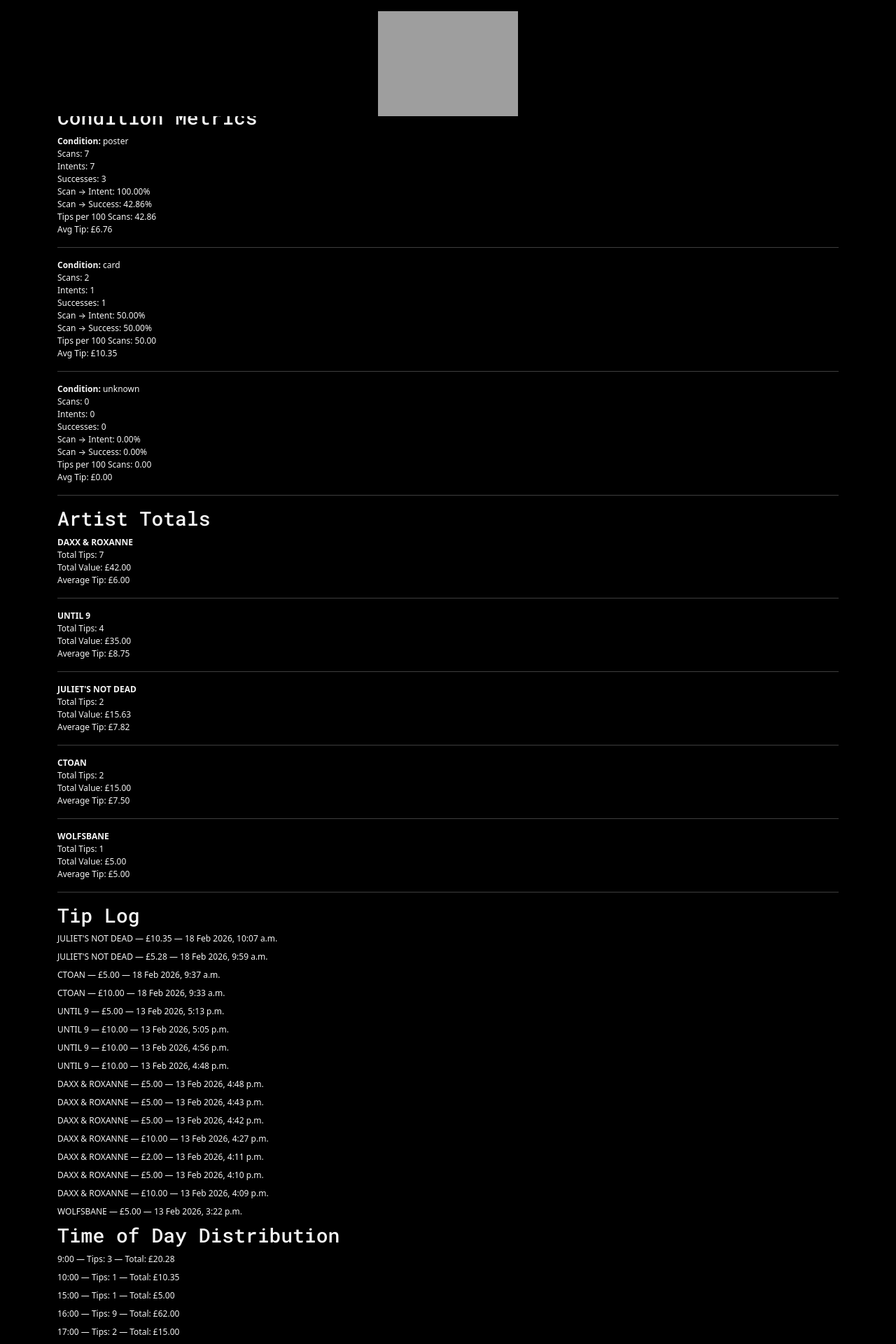
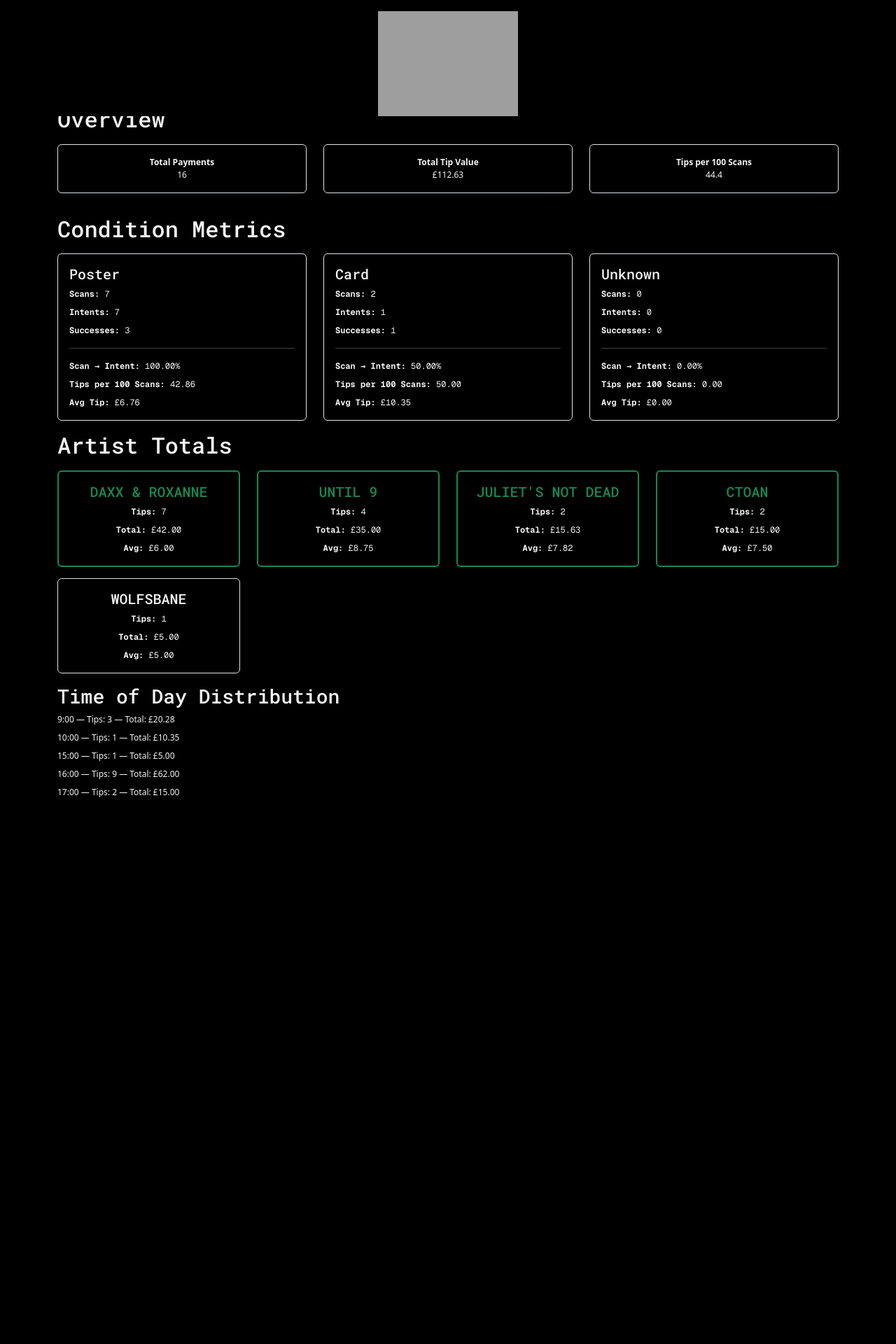
Before and after one commit to AxdeKlerk/MT-phase-1, a Django app: page /gigs/phase1-report/ in a window 1280 px wide. Shown: the whole page at 70% size. After the commit the page ends 1139 px from the top, so only its background shows below. Run offline with Django 5.2, Linux system fonts and the light colour scheme; the visitor is signed in with stand-in values (Sample User, id 1); data comes from the database, SQL or seed files in the repository; some libraries are stand-ins or nearby versions; grey boxes are pictures that could not be loaded.

Commit message:
Phase 1 complete: payment integrity, reporting, and UI cleanup

```diff
--- a/mt_core/gigs/models.py
+++ b/mt_core/gigs/models.py
@@ -49,12 +49,14 @@ class Gig(models.Model):
     def __str__(self):
         return f"{self.artist} at {self.venue} on {self.gig_date}"
 
+
 class Payment(models.Model):
     gig = models.ForeignKey(Gig, on_delete=models.CASCADE)
     amount = models.DecimalField(max_digits=5, decimal_places=2)
     payment_date = models.DateTimeField(auto_now_add=True)
     reference = models.CharField(max_length=255, blank=True, null=True)
     processor_id = models.CharField(max_length=255, unique=True, blank=True, null=True)
+    tip_amount = models.DecimalField(max_digits=5, decimal_places=2, null=True, blank=True)
 
 
     STATUS_CHOICES = [
@@ -74,7 +76,7 @@ class Payment(models.Model):
 
     @property
     def gig_date(self):
-        return self.scan_event.gig.gig_date if self.scan_event else None
+        return self.gig.gig_date
 
     @property
     def is_successful(self):
--- a/mt_core/gigs/templates/gigs/phase1_report.html
+++ b/mt_core/gigs/templates/gigs/phase1_report.html
@@ -7,37 +7,93 @@
 <div class="container report-container">
 
     <h2>Phase 1 Report</h2>
-
     <hr>
 
-    <h3>Condition Metrics</h3>
+    <h2 class="mb-3">Overview</h2>
 
-    {% for row in condition_data %}
-        <div class="mb-3">
-            <strong>Condition:</strong> {{ row.condition }}<br>
-            Scans: {{ row.scan_count }}<br>
-            Intents: {{ row.intent_count }}<br>
-            Successes: {{ row.success_count }}<br>
-            Scan → Intent: {{ row.scan_to_intent|floatformat:2 }}%<br>
-            Scan → Success: {{ row.scan_to_success|floatformat:2 }}%<br>
-            Tips per 100 Scans: {{ row.tips_per_100_scans|floatformat:2 }}<br>
-            Avg Tip: £{{ row.avg_tip|floatformat:2 }}
+    <div class="row text-center mb-4">
+
+        <div class="col-md-4 mb-2">
+            <div class="p-3 border rounded">
+                <strong>Total Payments</strong><br>
+                {{ total_payments }}
             </div>
+        </div>
+
+        <div class="col-md-4 mb-2">
+            <div class="p-3 border rounded">
+                <strong>Total Tip Value</strong><br>
+                £{{ total_revenue|floatformat:2 }}
+            </div>
+        </div>
+
+        <div class="col-md-4 mb-2">
+            <div class="p-3 border rounded">
+                <strong>Tips per 100 Scans</strong><br>
+                {% if condition_data.0.scan_count %}
+                    {{ overall_tips_per_100|floatformat:1 }}
+                {% else %}
+                    0
+                {% endif %}
+            </div>
+        </div>
+    </div>
+
+    <h2 class="mb-3">Condition Metrics</h2>
+
+    <div class="row">
+
+        {% for condition in condition_data %}
+
+        <div class="col-md-4 mb-3">
+            <div class="p-3 border rounded">
+                <h5 class="text-capitalize mb-2">
+                    {{ condition.condition }}
+                </h5>
+                <p class="mb-1"><strong>Scans:</strong> {{ condition.scan_count }}</p>
+                <p class="mb-1"><strong>Intents:</strong> {{ condition.intent_count }}</p>
+                <p class="mb-1"><strong>Successes:</strong> {{ condition.success_count }}</p>
                 <hr>
+
+                <p class="mb-1">
+                    <strong>Scan → Intent:</strong>
+                    {{ condition.scan_to_intent|floatformat:2 }}%
+                </p>
+
+                <p class="mb-1">
+                    <strong>Tips per 100 Scans:</strong>
+                    {{ condition.tips_per_100_scans|floatformat:2 }}
+                </p>
+
+                <p class="mb-0">
+                    <strong>Avg Tip:</strong>
+                    £{{ condition.avg_tip|default:0|floatformat:2 }}
+                </p>
+            </div>
+        </div>
         {% endfor %}
+    </div>
 
-    <h3>Artist Totals</h3>
+    <h2 class="mb-3">Artist Totals</h2>
 
+    <div class="row">
         {% for artist in artist_totals %}
-        <div class="mb-2">
-            <strong>{{ artist.gig__artist__name }}</strong><br>
-            Total Tips: {{ artist.total_tips }}<br>
-            Total Value: £{{ artist.total_value|floatformat:2 }}<br>
-            Average Tip: £{{ artist.average_tip|floatformat:2 }}
+        <div class="col-md-3 mb-3">
+            <div class="p-3 border rounded text-center {% if forloop.counter <= 4 %}border-success border-2 shadow{% endif %}">
+
+                <h5 class="mb-2 {% if forloop.counter <= 4 %}text-success{% endif %}">
+                    {{ artist.gig__artist__name }}
+                </h5>
+
+                <p class="mb-1"><strong>Tips:</strong> {{ artist.total_tips }}</p>
+                <p class="mb-1"><strong>Total:</strong> £{{ artist.total_value|default:0|floatformat:2 }}</p>
+                <p class="mb-0"><strong>Avg:</strong> £{{ artist.average_tip|default:0|floatformat:2 }}</p>
             </div>
-        <hr>
+        </div>
         {% endfor %}
+    </div>
 
+        <!-- For Phase 2
         <h3>Tip Log</h3>
 
         {% for tip in tip_log %}
@@ -46,7 +102,7 @@
                 £{{ tip.amount }} —
                 {{ tip.payment_date }}
             </div>
-    {% endfor %}
+        {% endfor %} -->
 
         <h3>Time of Day Distribution</h3>
 
@@ -59,6 +115,6 @@
         {% empty %}
             <p>No successful payments yet.</p>
         {% endfor %}
+    </div>
 
-</div>
 {% endblock %}
--- a/mt_core/gigs/views.py
+++ b/mt_core/gigs/views.py
@@ -152,7 +152,8 @@ def start_payment(request):
         payment_method_types=["card"],
         metadata={
             "gig_id": str(gig_id),
-            "artist_name": gig.artist.name
+            "artist_name": gig.artist.name,
+            "tip_amount": amount
         }
     )
 
@@ -235,7 +236,6 @@ def phase1_report(request):
             "intent_count": intent_count,
             "success_count": success_count,
             "scan_to_intent": (intent_count / scan_count * 100) if scan_count else 0,
-            "scan_to_success": (success_count / scan_count * 100) if scan_count else 0,
             "avg_tip": avg_tip or 0,
             "tips_per_100_scans": (success_count / scan_count * 100) if scan_count else 0,
 
@@ -253,12 +253,12 @@ def phase1_report(request):
         .order_by("-total_value")
     )
 
-    # SECTION 3 — Chronological Tip Log
-    tip_log = (
-        Payment.objects
-        .select_related("gig__artist", "gig__venue")
-        .order_by("-payment_date")
-    )
+    # SECTION 3 — Chronological Tip Log for Phase 2 (Not currently displayed)
+    #tip_log = (
+        #Payment.objects
+        #.select_related("gig__artist", "gig__venue")
+        #.order_by("-payment_date")
+    #)
 
     # SECTION 4 — Time of Day Distribution (Successful Only)
     time_distribution = (
@@ -272,11 +272,28 @@ def phase1_report(request):
         .order_by("hour")
     )
 
+    total_payments = Payment.objects.count()
+
+    total_revenue = Payment.objects.aggregate(
+        total=Sum("amount")
+    )["total"] or 0
+
+    total_scans = sum(item["scan_count"] for item in condition_data)
+    total_success = sum(item["success_count"] for item in condition_data)
+
+    overall_tips_per_100 = (
+        (total_success / total_scans) * 100
+        if total_scans else 0
+    )
+
     context = {
         "condition_data": condition_data,
         "artist_totals": artist_totals,
-        "tip_log": tip_log,
+        #"tip_log": tip_log, For Phase 2
         "time_distribution": time_distribution,
+        "total_payments": total_payments,
+        "total_revenue": total_revenue,
+        "overall_tips_per_100": overall_tips_per_100,
     }
 
     return render(request, "gigs/phase1_report.html", context)
```
Also changed, not shown: mt_core/core/views.py (+24 -1 lines), mt_core/static/assets/js/script_old.js (added, +232 -0 lines), mt_core/templates/includes/thank_you.html (added, +10 -0 lines), mt_core/gigs/migrations/0012_alter_paymentintent_scan_event.py (added), mt_core/gigs/migrations/0013_paymentintent_is_repeat.py (added), mt_core/gigs/migrations/0014_auto_20260413_0909.py (added), mt_core/gigs/migrations/0015_payment_tip_amount.py (added). Lines whose indentation alone changed are shown as unchanged.
